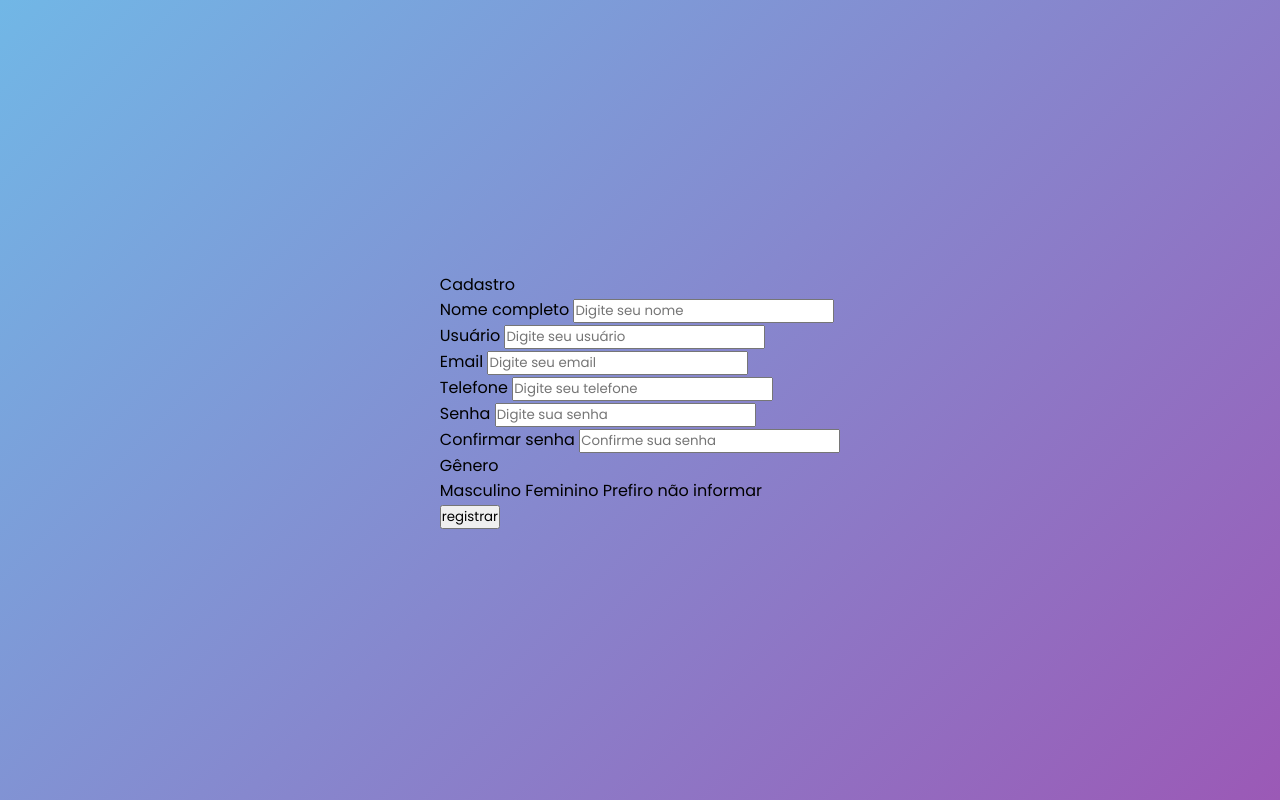
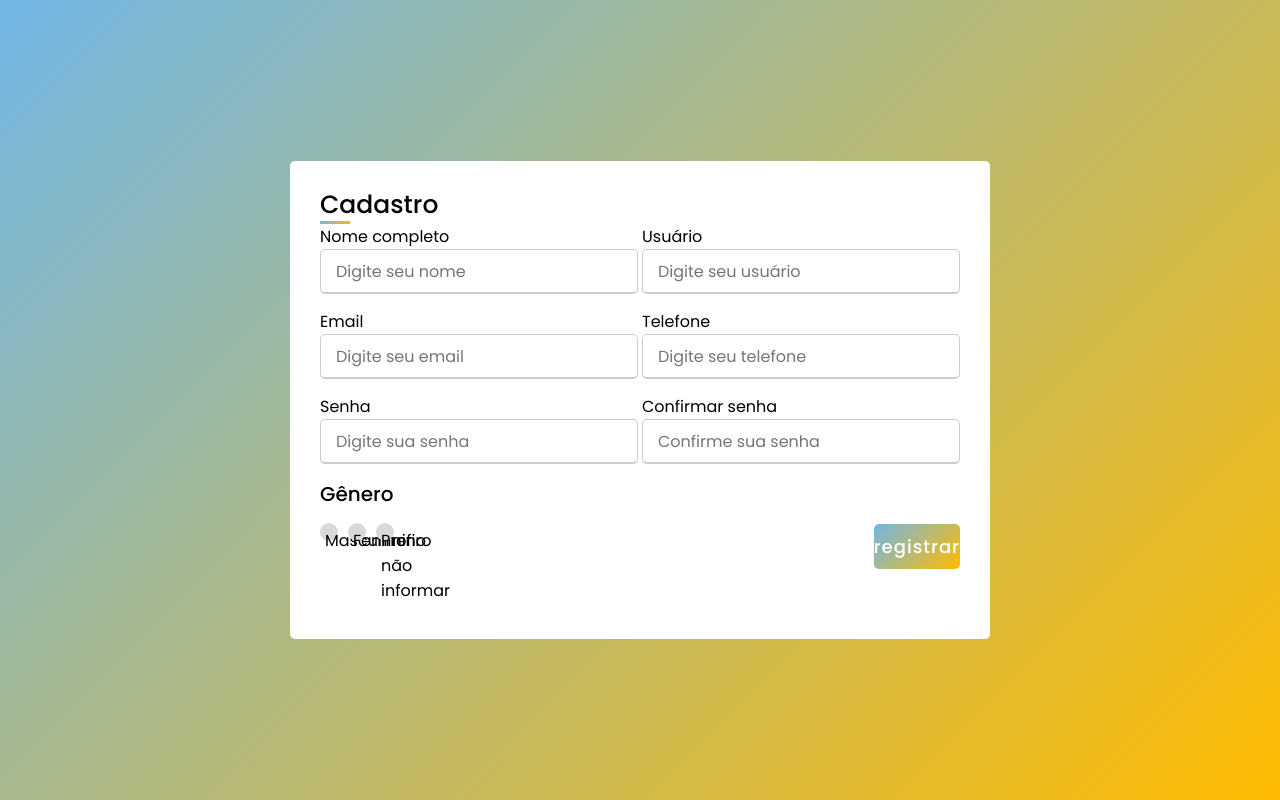
Before and after one commit to jurandyalves/formulario-de-registro-responsivo, a plain HTML site: page index.html in a window 1280 px wide. Drawn offline with Linux system fonts and the light colour scheme.

Commit message:
Entrega 2: Falta finalizar dots escolha de gênero.

```diff
--- a/index.html
+++ b/index.html
@@ -37,19 +37,22 @@
                     <input type="text" placeholder="Confirme sua senha" required>
                 </div>
                 <div class="genero-detalhes">
+                    <input type="radio" name="genero" id="dot-1">
+                    <input type="radio" name="genero" id="dot-2">
+                    <input type="radio" name="genero" id="dot-3">
                     <span class="genero-titulo">Gênero</span>
-                    <div class="categoty">
-                        <label for="">
+                    <div class="categoria">
+                        <label for="dot-1">
                             <span class="dot um">
                                 <span class="genero">Masculino</span>
                             </span>
                         </label>
-                        <label for="">
+                        <label for="dot-2">
                             <span class="dot dois">
                                 <span class="genero">Feminino</span>
                             </span>
                         </label>
-                        <label for="">
+                        <label for="dot-3">
                             <span class="dot tres">
                                 <span class="genero">Prefiro não informar</span>
                             </span>
--- a/style.css
+++ b/style.css
@@ -10,5 +10,110 @@ body{
     height: 100vh;
     justify-content: center;
     align-items: center;
-    background: linear-gradient(135deg, #71b7e6, #9b59b6);
+    padding: 10px;
+    background: linear-gradient(135deg, #71b7e6, #ffbb01);
 }
+.container{
+    max-width: 700px;
+    width: 100%;
+    background: #fff;
+    padding: 25px 30px;
+    border-radius: 5px;
+}
+.container .titulo{
+    font-size: 25px;
+    font-weight: 500;
+    position: relative;
+}
+.container .titulo::before{
+    content: '';
+    position: absolute;
+    left: 0;
+    bottom: 0;
+    height: 3px;
+    width: 30px;
+    background: linear-gradient(135deg, #71b7e6, #ffbb01);
+}
+.container form .detalhes-usuario{
+    display: flex;
+    flex-wrap: wrap;
+    justify-content: space-between;
+}
+form .detalhes-usuario .input-box{
+    margin-bottom: 15px;
+    width: calc(100% / 2 - 2px);
+}
+form .detalhes-usuario .input-box detalhes{
+    display: block;
+    font-weight: 500;
+    margin-bottom: 5px;
+}
+form .detalhes-usuario .input-box input{
+    height: 45px;
+    width: 100%;
+    outline: none;
+    border-radius: 5px;
+    border: 1px solid #ccc;
+    padding-left: 15px;
+    font-size: 16px;
+    border-bottom-width: 2px;
+    transition: all 0.3s ease;
+}
+form .detalhes-usuario .input-box input:focus,
+form .detalhes-usuario .input-box input:valid{
+    border-color: #ffbb01;
+}
+form .genero-detalhes .genero-titulo{
+    font-size: 20px;
+    font-weight: 500;
+}
+form .genero-detalhes .categoria{
+    display: flex;
+    margin: 14px 0;
+    justify-content: space-between;
+}
+.genero-detalhes .categoria label{
+    display: flex;
+    align-items: center;
+}
+.genero-detalhes .categoria .dot{
+    height: 18px;
+    width: 18px;
+    background: #d9d9d9;
+    border-radius: 50%;
+    margin-right: 10px;
+    border: 5px solid transparent;
+}
+#dot-1:checked ~ .categoria label .um,
+#dot-2:checked ~ .categoria label .dois,
+#dot-3:checked ~ .categoria label .tres{
+    border-color: #d9d9d9;
+    background-color: #ffbb01;
+}
+form input[type="radio"]{
+    display: none;
+}
+form .botao{
+    height: 45px;
+    margin: 45px 0;
+}
+form .botao input{
+    height: 100%;
+    width: 100%;
+    outline: none;
+    color: #fff;
+    border: none;
+    font-size: 18px;
+    border-radius: 5px;
+    letter-spacing: 1px;
+    font-weight: 500;
+    background: linear-gradient(135deg, #71b7e6, #ffbb01);
+}
+form .botao input:hover{
+    background: linear-gradient(-135deg, #71b7e6, #ffbb01);
+}
+@media (max-width: 584px){
+    .container{
+        max-width: 700px;
+    }
+}
```
